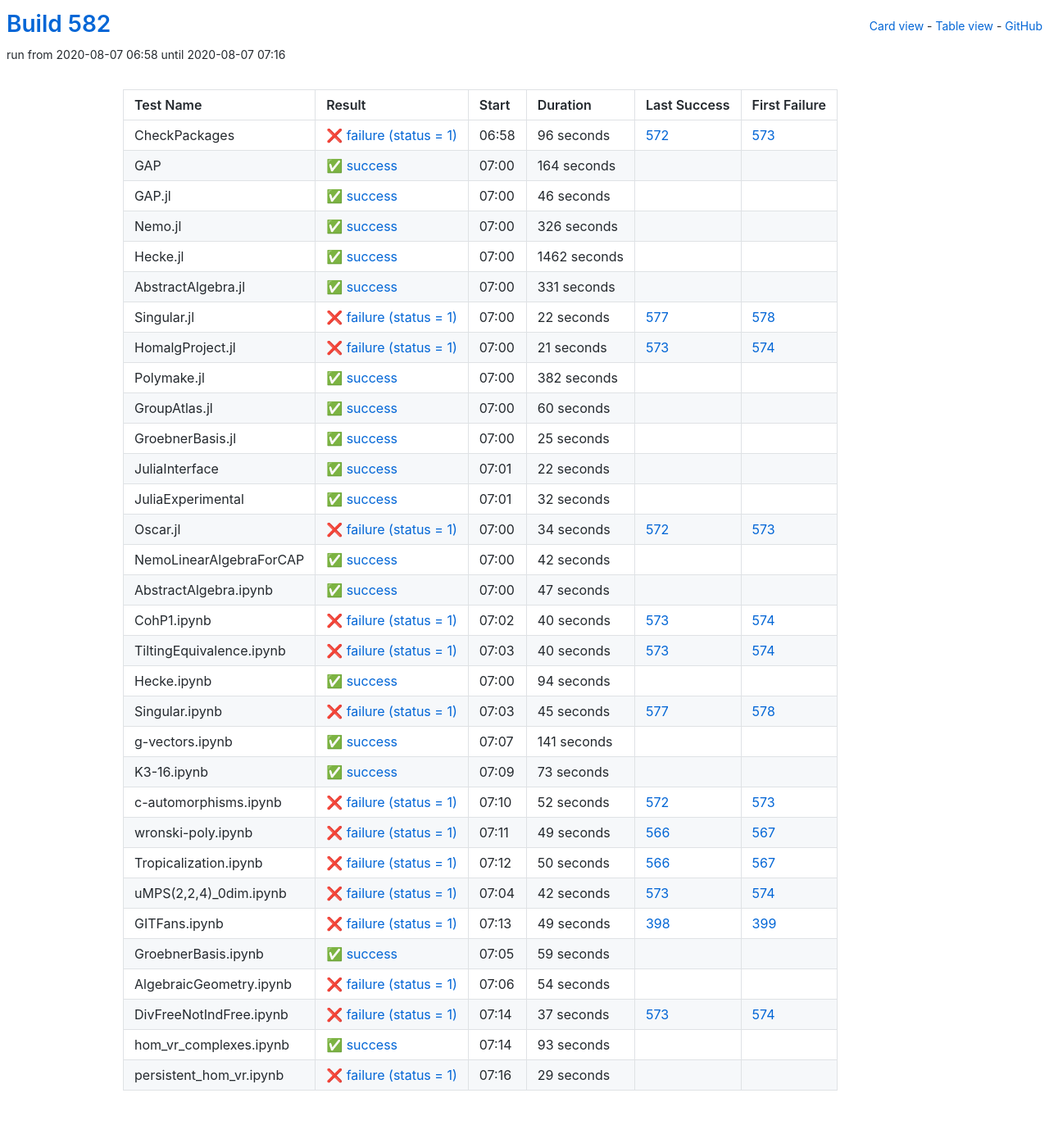
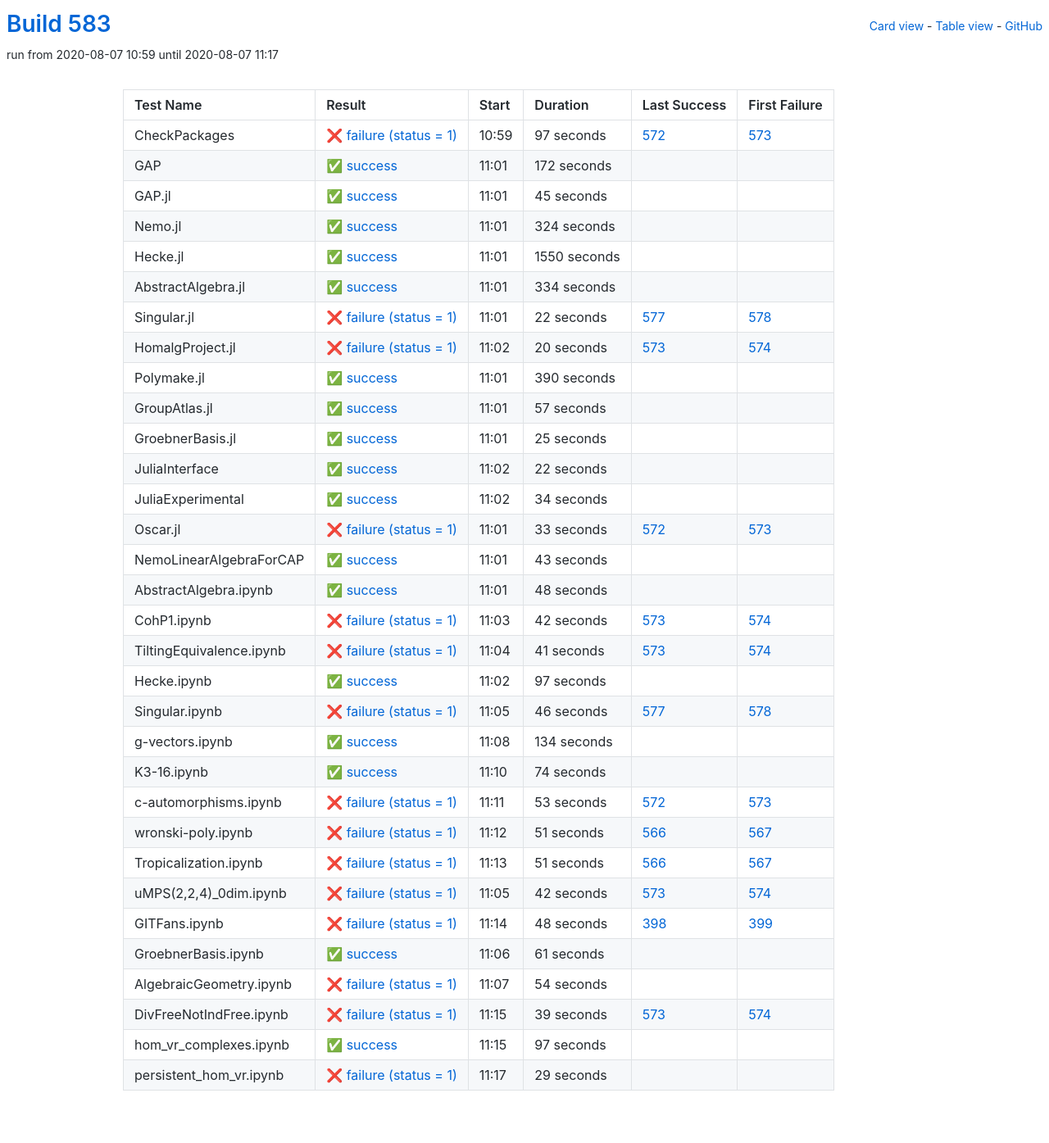
Before and after one commit to oscar-system/oscar-ci-status-stable, a Jekyll site: the page built from table.html, in a window 1280 px wide. Shown: the whole page at 82% size. Built offline with Jekyll 4.4.1, drawn with Linux system fonts in a browser that asks for light colours.

Commit message:
Build #583

```diff
--- a/_data/ci.yml
+++ b/_data/ci.yml
@@ -1,6 +1,6 @@
 ---
-build: 582
-build_url: https://oscarci.mathematik.uni-kl.de/job/oscar-stable/582/
+build: 583
+build_url: https://oscarci.mathematik.uni-kl.de/job/oscar-stable/583/
 job: oscar-stable
 organization: oscar-system
 repo: oscar-ci-status-stable
@@ -8,80 +8,80 @@ repourl: https://github.com/oscar-system/oscar-ci-status-stable
 tests:
 - name: CheckPackages
   id: checkpackages
-  log: https://oscarci.mathematik.uni-kl.de/job/oscar-stable/582/artifact/logs/build-582/CheckPackages.log
-  start: 2020-08-07 06:58
+  log: https://oscarci.mathematik.uni-kl.de/job/oscar-stable/583/artifact/logs/build-583/CheckPackages.log
+  start: 2020-08-07 10:59
   success: false
   exitcode: 1
   status: failure
-  duration: 96
+  duration: 97
   last_success: 572
   last_success_url: https://oscarci.mathematik.uni-kl.de/job/oscar-stable/572/
   first_failure: 573
   first_failure_url: https://oscarci.mathematik.uni-kl.de/job/oscar-stable/573/
 - name: GAP
   id: gap
-  log: https://oscarci.mathematik.uni-kl.de/job/oscar-stable/582/artifact/logs/build-582/GAP.log
-  start: 2020-08-07 07:00
+  log: https://oscarci.mathematik.uni-kl.de/job/oscar-stable/583/artifact/logs/build-583/GAP.log
+  start: 2020-08-07 11:01
   success: true
   exitcode: 0
   status: success
-  duration: 164
+  duration: 172
   last_success: false
   last_success_url:
   first_failure: false
   first_failure_url:
 - name: GAP.jl
   id: gap-jl
-  log: https://oscarci.mathematik.uni-kl.de/job/oscar-stable/582/artifact/logs/build-582/GAP.jl.log
-  start: 2020-08-07 07:00
+  log: https://oscarci.mathematik.uni-kl.de/job/oscar-stable/583/artifact/logs/build-583/GAP.jl.log
+  start: 2020-08-07 11:01
   success: true
   exitcode: 0
   status: success
-  duration: 46
+  duration: 45
   last_success: false
   last_success_url:
   first_failure: false
   first_failure_url:
 - name: Nemo.jl
   id: nemo-jl
-  log: https://oscarci.mathematik.uni-kl.de/job/oscar-stable/582/artifact/logs/build-582/Nemo.jl.log
-  start: 2020-08-07 07:00
+  log: https://oscarci.mathematik.uni-kl.de/job/oscar-stable/583/artifact/logs/build-583/Nemo.jl.log
+  start: 2020-08-07 11:01
   success: true
   exitcode: 0
   status: success
-  duration: 326
+  duration: 324
   last_success: false
   last_success_url:
   first_failure: false
   first_failure_url:
 - name: Hecke.jl
   id: hecke-jl
-  log: https://oscarci.mathematik.uni-kl.de/job/oscar-stable/582/artifact/logs/build-582/Hecke.jl.log
-  start: 2020-08-07 07:00
+  log: https://oscarci.mathematik.uni-kl.de/job/oscar-stable/583/artifact/logs/build-583/Hecke.jl.log
+  start: 2020-08-07 11:01
   success: true
   exitcode: 0
   status: success
-  duration: 1462
+  duration: 1550
   last_success: false
   last_success_url:
   first_failure: false
   first_failure_url:
 - name: AbstractAlgebra.jl
   id: abstractalgebra-jl
-  log: https://oscarci.mathematik.uni-kl.de/job/oscar-stable/582/artifact/logs/build-582/AbstractAlgebra.jl.log
-  start: 2020-08-07 07:00
+  log: https://oscarci.mathematik.uni-kl.de/job/oscar-stable/583/artifact/logs/build-583/AbstractAlgebra.jl.log
+  start: 2020-08-07 11:01
   success: true
   exitcode: 0
   status: success
-  duration: 331
+  duration: 334
   last_success: false
   last_success_url:
   first_failure: false
   first_failure_url:
 - name: Singular.jl
   id: singular-jl
-  log: https://oscarci.mathematik.uni-kl.de/job/oscar-stable/582/artifact/logs/build-582/Singular.jl.log
-  start: 2020-08-07 07:00
+  log: https://oscarci.mathematik.uni-kl.de/job/oscar-stable/583/artifact/logs/build-583/Singular.jl.log
+  start: 2020-08-07 11:01
   success: false
   exitcode: 1
   status: failure
@@ -92,44 +92,44 @@ tests:
   first_failure_url: https://oscarci.mathematik.uni-kl.de/job/oscar-stable/578/
 - name: HomalgProject.jl
   id: homalgproject-jl
-  log: https://oscarci.mathematik.uni-kl.de/job/oscar-stable/582/artifact/logs/build-582/HomalgProject.jl.log
-  start: 2020-08-07 07:00
+  log: https://oscarci.mathematik.uni-kl.de/job/oscar-stable/583/artifact/logs/build-583/HomalgProject.jl.log
+  start: 2020-08-07 11:02
   success: false
   exitcode: 1
   status: failure
-  duration: 21
+  duration: 20
   last_success: 573
   last_success_url: https://oscarci.mathematik.uni-kl.de/job/oscar-stable/573/
   first_failure: 574
   first_failure_url: https://oscarci.mathematik.uni-kl.de/job/oscar-stable/574/
 - name: Polymake.jl
   id: polymake-jl
-  log: https://oscarci.mathematik.uni-kl.de/job/oscar-stable/582/artifact/logs/build-582/Polymake.jl.log
-  start: 2020-08-07 07:00
+  log: https://oscarci.mathematik.uni-kl.de/job/oscar-stable/583/artifact/logs/build-583/Polymake.jl.log
+  start: 2020-08-07 11:01
   success: true
   exitcode: 0
   status: success
-  duration: 382
+  duration: 390
   last_success: false
   last_success_url:
   first_failure: false
   first_failure_url:
 - name: GroupAtlas.jl
   id: groupatlas-jl
-  log: https://oscarci.mathematik.uni-kl.de/job/oscar-stable/582/artifact/logs/build-582/GroupAtlas.jl.log
-  start: 2020-08-07 07:00
+  log: https://oscarci.mathematik.uni-kl.de/job/oscar-stable/583/artifact/logs/build-583/GroupAtlas.jl.log
+  start: 2020-08-07 11:01
   success: true
   exitcode: 0
   status: success
-  duration: 60
+  duration: 57
   last_success: false
   last_success_url:
   first_failure: false
   first_failure_url:
 - name: GroebnerBasis.jl
   id: groebnerbasis-jl
-  log: https://oscarci.mathematik.uni-kl.de/job/oscar-stable/582/artifact/logs/build-582/GroebnerBasis.jl.log
-  start: 2020-08-07 07:00
+  log: https://oscarci.mathematik.uni-kl.de/job/oscar-stable/583/artifact/logs/build-583/GroebnerBasis.jl.log
+  start: 2020-08-07 11:01
   success: true
   exitcode: 0
   status: success
@@ -140,8 +140,8 @@ tests:
   first_failure_url:
 - name: JuliaInterface
   id: juliainterface
-  log: https://oscarci.mathematik.uni-kl.de/job/oscar-stable/582/artifact/logs/build-582/JuliaInterface.log
-  start: 2020-08-07 07:01
+  log: https://oscarci.mathematik.uni-kl.de/job/oscar-stable/583/artifact/logs/build-583/JuliaInterface.log
+  start: 2020-08-07 11:02
   success: true
   exitcode: 0
   status: success
@@ -152,164 +152,164 @@ tests:
   first_failure_url:
 - name: JuliaExperimental
   id: juliaexperimental
-  log: https://oscarci.mathematik.uni-kl.de/job/oscar-stable/582/artifact/logs/build-582/JuliaExperimental.log
-  start: 2020-08-07 07:01
+  log: https://oscarci.mathematik.uni-kl.de/job/oscar-stable/583/artifact/logs/build-583/JuliaExperimental.log
+  start: 2020-08-07 11:02
   success: true
   exitcode: 0
   status: success
-  duration: 32
+  duration: 34
   last_success: false
   last_success_url:
   first_failure: false
   first_failure_url:
 - name: Oscar.jl
   id: oscar-jl
-  log: https://oscarci.mathematik.uni-kl.de/job/oscar-stable/582/artifact/logs/build-582/Oscar.jl.log
-  start: 2020-08-07 07:00
+  log: https://oscarci.mathematik.uni-kl.de/job/oscar-stable/583/artifact/logs/build-583/Oscar.jl.log
+  start: 2020-08-07 11:01
   success: false
   exitcode: 1
   status: failure
-  duration: 34
+  duration: 33
   last_success: 572
   last_success_url: https://oscarci.mathematik.uni-kl.de/job/oscar-stable/572/
   first_failure: 573
   first_failure_url: https://oscarci.mathematik.uni-kl.de/job/oscar-stable/573/
 - name: NemoLinearAlgebraForCAP
   id: nemolinearalgebraforcap
-  log: https://oscarci.mathematik.uni-kl.de/job/oscar-stable/582/artifact/logs/build-582/NemoLinearAlgebraForCAP.log
-  start: 2020-08-07 07:00
+  log: https://oscarci.mathematik.uni-kl.de/job/oscar-stable/583/artifact/logs/build-583/NemoLinearAlgebraForCAP.log
+  start: 2020-08-07 11:01
   success: true
   exitcode: 0
   status: success
-  duration: 42
+  duration: 43
   last_success: false
   last_success_url:
   first_failure: false
   first_failure_url:
 - name: AbstractAlgebra.ipynb
   id: abstractalgebra-ipynb
-  log: https://oscarci.mathematik.uni-kl.de/job/oscar-stable/582/artifact/logs/build-582/AbstractAlgebra.ipynb.log
-  start: 2020-08-07 07:00
+  log: https://oscarci.mathematik.uni-kl.de/job/oscar-stable/583/artifact/logs/build-583/AbstractAlgebra.ipynb.log
+  start: 2020-08-07 11:01
   success: true
   exitcode: 0
   status: success
-  duration: 47
+  duration: 48
   last_success: false
   last_success_url:
   first_failure: false
   first_failure_url:
 - name: CohP1.ipynb
   id: cohp1-ipynb
-  log: https://oscarci.mathematik.uni-kl.de/job/oscar-stable/582/artifact/logs/build-582/CohP1.ipynb.log
-  start: 2020-08-07 07:02
+  log: https://oscarci.mathematik.uni-kl.de/job/oscar-stable/583/artifact/logs/build-583/CohP1.ipynb.log
+  start: 2020-08-07 11:03
   success: false
   exitcode: 1
   status: failure
-  duration: 40
+  duration: 42
   last_success: 573
   last_success_url: https://oscarci.mathematik.uni-kl.de/job/oscar-stable/573/
   first_failure: 574
   first_failure_url: https://oscarci.mathematik.uni-kl.de/job/oscar-stable/574/
 - name: TiltingEquivalence.ipynb
   id: tiltingequivalence-ipynb
-  log: https://oscarci.mathematik.uni-kl.de/job/oscar-stable/582/artifact/logs/build-582/TiltingEquivalence.ipynb.log
-  start: 2020-08-07 07:03
+  log: https://oscarci.mathematik.uni-kl.de/job/oscar-stable/583/artifact/logs/build-583/TiltingEquivalence.ipynb.log
+  start: 2020-08-07 11:04
   success: false
   exitcode: 1
   status: failure
-  duration: 40
+  duration: 41
   last_success: 573
   last_success_url: https://oscarci.mathematik.uni-kl.de/job/oscar-stable/573/
   first_failure: 574
   first_failure_url: https://oscarci.mathematik.uni-kl.de/job/oscar-stable/574/
 - name: Hecke.ipynb
   id: hecke-ipynb
-  log: https://oscarci.mathematik.uni-kl.de/job/oscar-stable/582/artifact/logs/build-582/Hecke.ipynb.log
-  start: 2020-08-07 07:00
+  log: https://oscarci.mathematik.uni-kl.de/job/oscar-stable/583/artifact/logs/build-583/Hecke.ipynb.log
+  start: 2020-08-07 11:02
   success: true
   exitcode: 0
   status: success
-  duration: 94
+  duration: 97
   last_success: false
   last_success_url:
   first_failure: false
   first_failure_url:
 - name: Singular.ipynb
   id: singular-ipynb
-  log: https://oscarci.mathematik.uni-kl.de/job/oscar-stable/582/artifact/logs/build-582/Singular.ipynb.log
-  start: 2020-08-07 07:03
+  log: https://oscarci.mathematik.uni-kl.de/job/oscar-stable/583/artifact/logs/build-583/Singular.ipynb.log
+  start: 2020-08-07 11:05
   success: false
   exitcode: 1
   status: failure
-  duration: 45
+  duration: 46
   last_success: 577
   last_success_url: https://oscarci.mathematik.uni-kl.de/job/oscar-stable/577/
   first_failure: 578
   first_failure_url: https://oscarci.mathematik.uni-kl.de/job/oscar-stable/578/
 - name: g-vectors.ipynb
   id: g-vectors-ipynb
-  log: https://oscarci.mathematik.uni-kl.de/job/oscar-stable/582/artifact/logs/build-582/g-vectors.ipynb.log
-  start: 2020-08-07 07:07
+  log: https://oscarci.mathematik.uni-kl.de/job/oscar-stable/583/artifact/logs/build-583/g-vectors.ipynb.log
+  start: 2020-08-07 11:08
   success: true
   exitcode: 0
   status: success
-  duration: 141
+  duration: 134
   last_success: false
   last_success_url:
   first_failure: false
   first_failure_url:
 - name: K3-16.ipynb
   id: k3-16-ipynb
-  log: https://oscarci.mathematik.uni-kl.de/job/oscar-stable/582/artifact/logs/build-582/K3-16.ipynb.log
-  start: 2020-08-07 07:09
+  log: https://oscarci.mathematik.uni-kl.de/job/oscar-stable/583/artifact/logs/build-583/K3-16.ipynb.log
+  start: 2020-08-07 11:10
   success: true
   exitcode: 0
   status: success
-  duration: 73
+  duration: 74
   last_success: false
   last_success_url:
   first_failure: false
   first_failure_url:
 - name: c-automorphisms.ipynb
   id: c-automorphisms-ipynb
-  log: https://oscarci.mathematik.uni-kl.de/job/oscar-stable/582/artifact/logs/build-582/c-automorphisms.ipynb.log
-  start: 2020-08-07 07:10
+  log: https://oscarci.mathematik.uni-kl.de/job/oscar-stable/583/artifact/logs/build-583/c-automorphisms.ipynb.log
+  start: 2020-08-07 11:11
   success: false
   exitcode: 1
   status: failure
-  duration: 52
+  duration: 53
   last_success: 572
   last_success_url: https://oscarci.mathematik.uni-kl.de/job/oscar-stable/572/
   first_failure: 573
   first_failure_url: https://oscarci.mathematik.uni-kl.de/job/oscar-stable/573/
 - name: wronski-poly.ipynb
   id: wronski-poly-ipynb
-  log: https://oscarci.mathematik.uni-kl.de/job/oscar-stable/582/artifact/logs/build-582/wronski-poly.ipynb.log
-  start: 2020-08-07 07:11
+  log: https://oscarci.mathematik.uni-kl.de/job/oscar-stable/583/artifact/logs/build-583/wronski-poly.ipynb.log
+  start: 2020-08-07 11:12
   success: false
   exitcode: 1
   status: failure
-  duration: 49
+  duration: 51
   last_success: 566
   last_success_url: https://oscarci.mathematik.uni-kl.de/job/oscar-stable/566/
   first_failure: 567
   first_failure_url: https://oscarci.mathematik.uni-kl.de/job/oscar-stable/567/
 - name: Tropicalization.ipynb
   id: tropicalization-ipynb
-  log: https://oscarci.mathematik.uni-kl.de/job/oscar-stable/582/artifact/logs/build-582/Tropicalization.ipynb.log
-  start: 2020-08-07 07:12
+  log: https://oscarci.mathematik.uni-kl.de/job/oscar-stable/583/artifact/logs/build-583/Tropicalization.ipynb.log
+  start: 2020-08-07 11:13
   success: false
   exitcode: 1
   status: failure
-  duration: 50
+  duration: 51
   last_success: 566
   last_success_url: https://oscarci.mathematik.uni-kl.de/job/oscar-stable/566/
   first_failure: 567
   first_failure_url: https://oscarci.mathematik.uni-kl.de/job/oscar-stable/567/
 - name: uMPS(2,2,4)_0dim.ipynb
   id: umps-2-2-4-0dim-ipynb
-  log: https://oscarci.mathematik.uni-kl.de/job/oscar-stable/582/artifact/logs/build-582/uMPS-2-2-4-_0dim.ipynb.log
-  start: 2020-08-07 07:04
+  log: https://oscarci.mathematik.uni-kl.de/job/oscar-stable/583/artifact/logs/build-583/uMPS-2-2-4-_0dim.ipynb.log
+  start: 2020-08-07 11:05
   success: false
   exitcode: 1
   status: failure
@@ -320,32 +320,32 @@ tests:
   first_failure_url: https://oscarci.mathematik.uni-kl.de/job/oscar-stable/574/
 - name: GITFans.ipynb
   id: gitfans-ipynb
-  log: https://oscarci.mathematik.uni-kl.de/job/oscar-stable/582/artifact/logs/build-582/GITFans.ipynb.log
-  start: 2020-08-07 07:13
+  log: https://oscarci.mathematik.uni-kl.de/job/oscar-stable/583/artifact/logs/build-583/GITFans.ipynb.log
+  start: 2020-08-07 11:14
   success: false
   exitcode: 1
   status: failure
-  duration: 49
+  duration: 48
   last_success: 398
   last_success_url: https://oscarci.mathematik.uni-kl.de/job/oscar-stable/398/
   first_failure: 399
   first_failure_url: https://oscarci.mathematik.uni-kl.de/job/oscar-stable/399/
 - name: GroebnerBasis.ipynb
   id: groebnerbasis-ipynb
-  log: https://oscarci.mathematik.uni-kl.de/job/oscar-stable/582/artifact/logs/build-582/GroebnerBasis.ipynb.log
-  start: 2020-08-07 07:05
+  log: https://oscarci.mathematik.uni-kl.de/job/oscar-stable/583/artifact/logs/build-583/GroebnerBasis.ipynb.log
+  start: 2020-08-07 11:06
   success: true
   exitcode: 0
   status: success
-  duration: 59
+  duration: 61
   last_success: false
   last_success_url:
   first_failure: false
   first_failure_url:
 - name: AlgebraicGeometry.ipynb
   id: algebraicgeometry-ipynb
-  log: https://oscarci.mathematik.uni-kl.de/job/oscar-stable/582/artifact/logs/build-582/AlgebraicGeometry.ipynb.log
-  start: 2020-08-07 07:06
+  log: https://oscarci.mathematik.uni-kl.de/job/oscar-stable/583/artifact/logs/build-583/AlgebraicGeometry.ipynb.log
+  start: 2020-08-07 11:07
   success: false
   exitcode: 1
   status: failure
@@ -356,32 +356,32 @@ tests:
   first_failure_url:
 - name: DivFreeNotIndFree.ipynb
   id: divfreenotindfree-ipynb
-  log: https://oscarci.mathematik.uni-kl.de/job/oscar-stable/582/artifact/logs/build-582/DivFreeNotIndFree.ipynb.log
-  start: 2020-08-07 07:14
+  log: https://oscarci.mathematik.uni-kl.de/job/oscar-stable/583/artifact/logs/build-583/DivFreeNotIndFree.ipynb.log
+  start: 2020-08-07 11:15
   success: false
   exitcode: 1
   status: failure
-  duration: 37
+  duration: 39
   last_success: 573
   last_success_url: https://oscarci.mathematik.uni-kl.de/job/oscar-stable/573/
   first_failure: 574
   first_failure_url: https://oscarci.mathematik.uni-kl.de/job/oscar-stable/574/
 - name: hom_vr_complexes.ipynb
   id: hom-vr-complexes-ipynb
-  log: https://oscarci.mathematik.uni-kl.de/job/oscar-stable/582/artifact/logs/build-582/hom_vr_complexes.ipynb.log
-  start: 2020-08-07 07:14
+  log: https://oscarci.mathematik.uni-kl.de/job/oscar-stable/583/artifact/logs/build-583/hom_vr_complexes.ipynb.log
+  start: 2020-08-07 11:15
   success: true
   exitcode: 0
   status: success
-  duration: 93
+  duration: 97
   last_success: false
   last_success_url:
   first_failure: false
   first_failure_url:
 - name: persistent_hom_vr.ipynb
   id: persistent-hom-vr-ipynb
-  log: https://oscarci.mathematik.uni-kl.de/job/oscar-stable/582/artifact/logs/build-582/persistent_hom_vr.ipynb.log
-  start: 2020-08-07 07:16
+  log: https://oscarci.mathematik.uni-kl.de/job/oscar-stable/583/artifact/logs/build-583/persistent_hom_vr.ipynb.log
+  start: 2020-08-07 11:17
   success: false
   exitcode: 1
   status: failure
```
Also changed, not shown: README.md.
